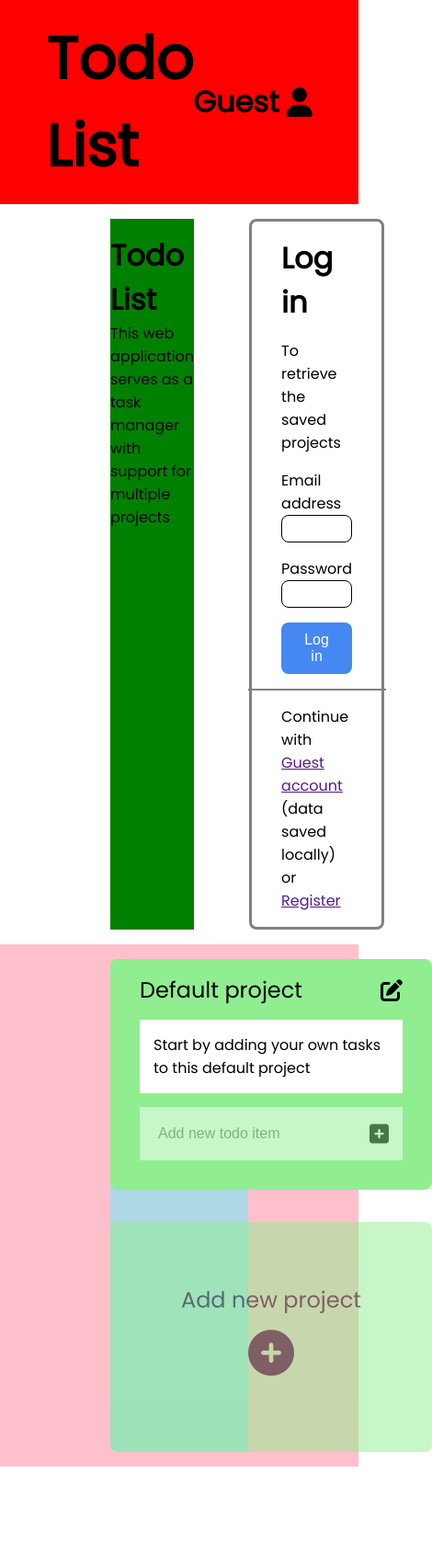
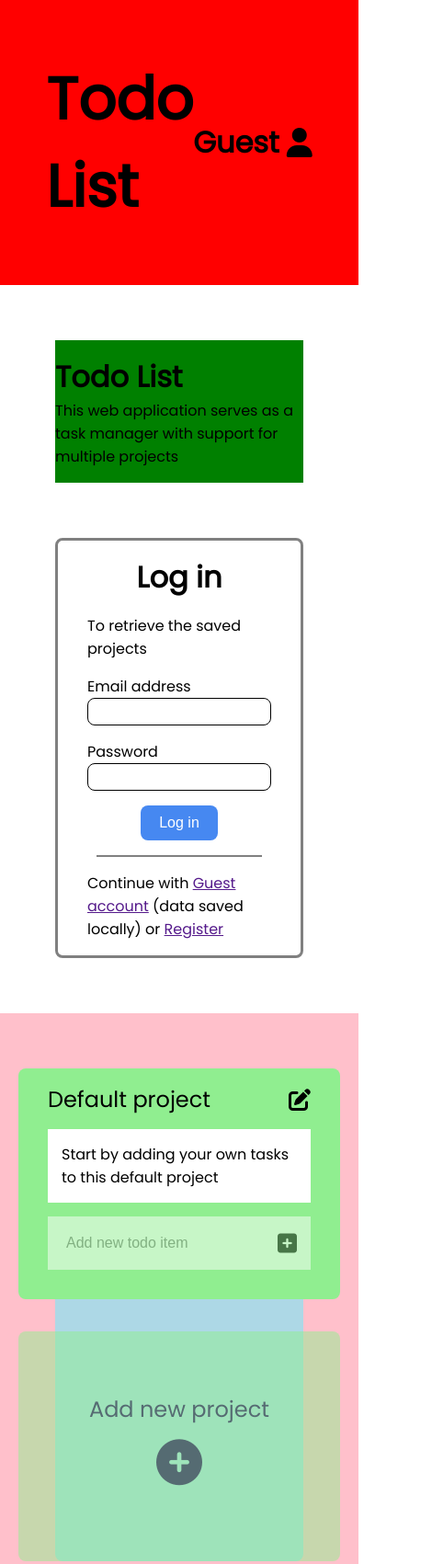
Before and after one commit to gamanedy144/todo-list, a plain HTML site: page index.html in a window 390 px wide. Shown: the top 1701 px of the page at 92% size, 470 px wide, since content can reach past the window. Before the commit the page ends 1595 px from the top, so only its background shows below. Drawn offline with Linux system fonts and the light colour scheme.

Commit message:
Add some responsiveness

```diff
--- a/script.js
+++ b/script.js
@@ -52,13 +52,7 @@ function addEventListenerToNewTodoItemList(){
 
 
 function addEventListenerToIcon(icon){
-    let iconLabel = icon.parentElement;
-    let inputId = iconLabel.getAttribute('for');
 
-    let currentInput = document.getElementById(inputId);
-
-    let formElem = iconLabel.parentElement;
-    let currentNode = formElem.parentElement;
 
         // icon.addEventListener('click', function(){
         //     console.log("value inside function " + currentInput.value) ;
@@ -67,7 +61,15 @@ function addEventListenerToIcon(icon){
         // })
 
     icon.addEventListener('click', function(){
+        let iconLabel = icon.parentElement;
+        let inputId = iconLabel.getAttribute('for');
+
+        let currentInput = document.getElementById(inputId);
+        console.log(icon)
         if(currentInput.value !== ''){
+            let formElem = iconLabel.parentElement;
+            let currentNode = formElem.parentElement;
+
             console.log("value inside function " + currentInput.value) ;
             addNewTodoItem(currentInput.value, currentNode);
             currentInput.value ="";
@@ -152,10 +154,12 @@ function addNewProjectToList(){
     let newProjectToBeAdded = createNewProject();
     projecstListElement.insertBefore(newProjectToBeAdded, addNewProject);
 
+    updateAll();
+
     addEventListenerToNewTodoItem(newProjectToBeAdded.querySelector('.add-new-todo'));
     addEventListenerToIcon(newProjectToBeAdded.querySelector('i'));
 
-    updateAll();
+
 }
 
 // function to create the Todo Item
--- a/style.css
+++ b/style.css
@@ -218,3 +218,26 @@ header .account i{
     cursor: pointer;
     font-size: var(--subtitle-font-size)
 }
+@media only screen and (max-width:850px){
+    header{
+        padding: calc(var(--padding-left-right-global)*0.5) calc(var(--padding-left-right-global)*0.5);
+    }
+    .info-container{
+        padding: calc(var(--padding-left-right-global)*0.5) calc(var(--padding-left-right-global)*0.5);
+        /* display: flex; */
+        flex-direction: column;
+        align-items: center;
+
+    }
+    .projects-container{
+        padding: calc(var(--padding-left-right-global)*0.5) calc(var(--padding-left-right-global)*0.5);
+    }
+    .projects-list{
+        display: flex;
+        flex-direction: column;
+        align-items: center;
+    }
+    .project{
+        width: max(350px, 80%);
+    }
+}
```
